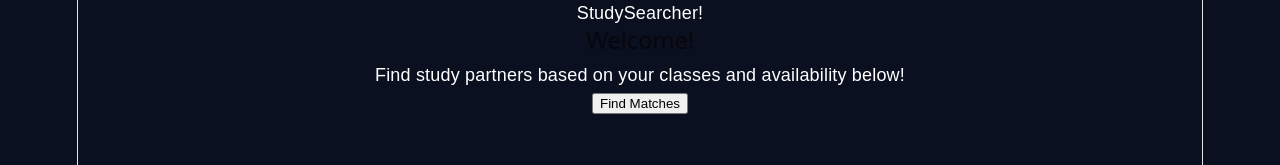
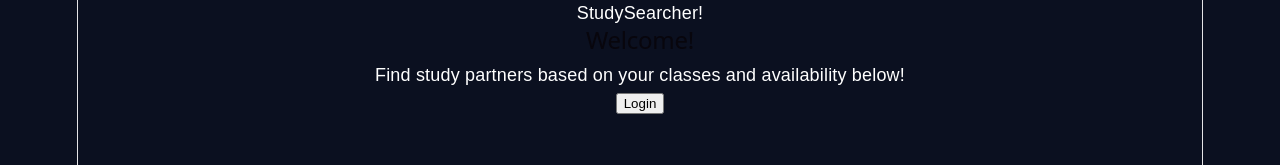
Before and after one commit to joshzaragoza/StudySearcher-, a React (Vite) app in the folder client/: page /home in a window 1280 px wide. Shown: the top 165 px of the page. Built offline with nearby package versions, Linux system fonts and the light colour scheme.

Commit message:
made HomePage.jsx reactive to whether user is logged in or not

```diff
--- a/client/src/pages/HomePage.jsx
+++ b/client/src/pages/HomePage.jsx
@@ -1,10 +1,25 @@
 import ProfilePage from "./ProfilePage";
 
 function HomePage() {
-    const user = JSON.parse(localStorage.getItem("loggedInUser"));
+    const loggedInUser = localStorage.getItem("loggedInUser");
+    const user = loggedInUser ? JSON.parse(loggedInUser) : null;
+
 
     return (
         <div className="home-container">
+            {!user ? (
+                <div className="home-hero">
+                    <p className="home-hero__main">StudySearcher!</p>
+                    <h2>Welcome!</h2>
+                    <p>Find study partners based on your classes and availability below!</p>
+                    <button
+                        onClick={() => window.location.href = "/login"}
+                        className="btn btn-primary"
+                        >
+                        Login
+                    </button>
+                </div>
+            ) : (
                 <div className="home-hero">
                     <p className="home-hero__main">StudySearcher!</p>
                     <h2>Welcome{user?.name ? `, ${user.name}` : ""}!</h2>
@@ -16,6 +31,7 @@ function HomePage() {
                         Find Matches
                     </button>
                 </div>
+            )}
         </div>
     );
 }
```
Lines whose indentation alone changed are shown as unchanged.
